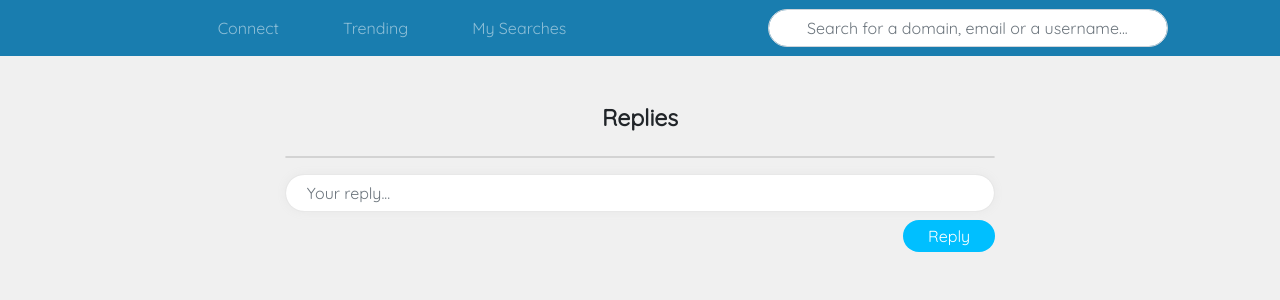
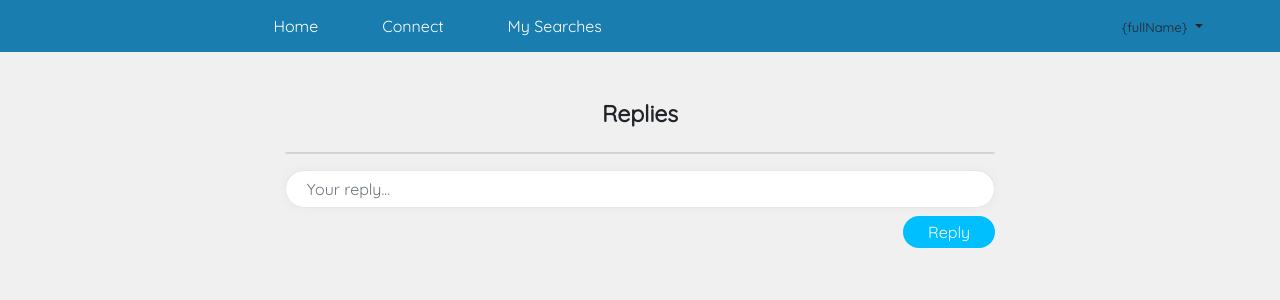
Before and after one commit to dilipj17/crawlr_web_app, a Django app: template question/templates/reply.html in a window 1280 px wide. Shown: the top 300 px of the page. Run offline with Django 3.2, Linux system fonts and the light colour scheme; the template is opened without the code that fills it, so the values that code supplies are empty; some libraries are stand-ins or nearby versions.

Commit message:
profile and reply option added

```diff
--- a/question/templates/reply.html
+++ b/question/templates/reply.html
@@ -14,6 +14,31 @@
     border-radius: 20px;
     border: none;
     padding: 4px 25px;
+  }
+
+  .dropdown-menu {
+    display: none;
+    position: absolute;
+    background-color: #F8F8F8;
+    box-shadow: 0px 8px 16px 0px rgba(0, 0, 0, 0.2);
+    z-index: 1;
+    border-radius: 14px;
+  }
+
+  .dropdown-item:active {
+    background: deepskyblue;
+  }
+
+  .dropdown-item:hover {
+    background: deepskyblue;
+  }
+
+  .button2 {
+    background-color: #FFFFFF;
+    border: none;
+    outline: none !important;
+    border-radius: 50%;
+    font-size: 22px;
   }
 
   .line1 {
@@ -73,9 +98,11 @@
     <div class="mb-4">
       <form style="width: 100%;">
         <span class="form-group mt-4">
-          <input type="text" name="reply" id="reply_text" class="form-control inrep" placeholder="  Your reply..." data-url="{%url 'ques:reply_post_api'%}" data-csrf='{{csrf_token}}'>
+          <input type="text" name="reply" id="reply_text" class="form-control inrep" placeholder="  Your reply..."
+            data-url="{%url 'ques:reply_post_api'%}" data-csrf='{{csrf_token}}'>
         </span>
-        <button style="float: right;" type="submit" class="btn btn-primary button1 mt-2" onclick="postReply()">Reply</button></span>
+        <button style="float: right;" type="submit" class="btn btn-primary button1 mt-2"
+          onclick="postReply()">Reply</button></span>
         <div style="clear: both"></div>
       </form>
     </div>
@@ -91,6 +118,27 @@
             <div class="card-body" style="font-weight: bold">
               {{data.reply}}
             </div>
+            <!-- verify delete -->
+            {% if user == asker or user == data.UserID%}
+            <span class="ml-3" style="float: right">
+              <div class="dropdown">
+                <button class="button2" type="button" data-toggle="dropdown">
+                  <span style="font-weight:bold">. . .</span>
+                </button>
+                <div class="dropdown-menu">
+                  {%if user == asker%}
+                  <a class="dropdown-item verify-reply" href="#" style="color: black;" data-reply='{{data.id}}'>
+                    <span class="mr-3"><i style="color: green;" class="fa fa-check"></i></span>Verify</a>
+                  {%endif%}
+                  {%if user == data.UserID%}
+                  <a class="dropdown-item delete-reply" href="#" style="color: black;" data-reply='{{data.id}}'>
+                    <span class="mr-3"><i class="fa fa-trash" style="color:red;"></i>&nbsp;</span>Delete</a>
+                  {%endif%}
+                </div>
+              </div>
+            </span>
+            {%endif%}
+            <!-- end of verify delete -->
           </div>
           <div>
             <span style="float: right;">
@@ -120,19 +168,7 @@
   <div class="col-sm-2"></div>
 
 </div>
-<div class="row">
-  <div class="infinite-container">
-    {%for data in reply%}
-    <!-- <div class="infinite-item" data-section='ques'>{{ data }}</div> -->
-    {%if user == data.UserID%}
-    <a class="delete-reply" data-reply='{{data.id}}'>delete</a>
-    {%endif%}
-    {%if user == asker%}
-    <a class="verify-reply" data-reply='{{data.id}}'>verify</a>
-    {%endif%}
-    {%endfor%}
-  </div>
-</div>
+
 {%endblock%}
 {%block script%}
 <script src="{%static 'js/question.js'%}" charset="utf-8"></script>
--- a/static/js/profile.js
+++ b/static/js/profile.js
@@ -10,8 +10,23 @@ $(document).ready(function() {
 
       responce = JSON.parse(res);
       if (responce.status == 200) {
-        // write responce to give location
-        $("#profile-data").html(responce.fullName);
+        $("#profileimage1").html(
+          '<img  class="rounded-circle z-depth-2" src="' +
+            responce.image +
+            '" width="32" height="32"></img>'
+        );
+        $("#profileimage2").html(
+          '<img  class="rounded-circle z-depth-2" src="' +
+            responce.image +
+            '" width="80" height="80"></img>'
+        );
+        $("#fullname1").html(responce.fullName);
+        $("#fullname2").html(responce.fullName);
+        $("#email").html(responce.email);
+        $("#about").html(responce.bio);
+        $("#searches").html(responce.searches);
+        $("#questions").html(responce.questions);
+        $("#replys").html(responce.karma);
       } else {
         console.log("some error occured");
       }
--- a/templates/navbar.html
+++ b/templates/navbar.html
@@ -4,23 +4,42 @@
         background-color: #197DAF;
     }
 
-  .has-search .form-control {
-    padding-left: 2.375rem;
-    width: 25rem;
+    .navbar .dropdown-menu {
+        background-color: #F0F0F0;
+        width: 310px;
+        border-radius: 4px;
     }
 
-  .has-search .form-control-feedback {
-    position: absolute;
-    z-index: 2;
-    display: block;
-    width: 2.375rem;
-    height: 2.375rem;
-    line-height: 2.375rem;
-    text-align: center;
-    color: #fff;
+    .buttn1 {
+        border-radius: 50%;
+    }
+
+    .buttn1:focus,
+    .buttn1:active {
+        outline: none !important;
+        box-shadow: none;
+    }
+
+    .tr {
+        font-size: calc(100% + 0.3vw + 0.3vh);
+        font-family: 'Quicksand';
+    }
+
+    .btz {
+        background-color: gold;
+        border-radius: 20px;
+        border: none;
+        padding: 4px 17px;
+    }
+
+    .btz1 {
+        background-color: #ff3333;
+        border-radius: 20px;
+        border: none;
+        padding: 4px 20px;
     }
 </style>
-<nav class="navbar navbar-expand-md navbar-dark navbar-custom">
+<nav class="navbar navbar-expand-md navbar-dark navbar-custom" style="height: 52px;">
     <button class="navbar-toggler" type="button" data-toggle="collapse" data-target="#navbarSupportedContent">
         <span class="navbar-toggler-icon"></span>
     </button>
@@ -28,21 +47,71 @@
     <div class="collapse navbar-collapse mr-5" id="navbarSupportedContent">
         <ul class="navbar-nav mx-auto">
             <li class="nav-item mr-5">
-        <a class="nav-link" href="#">Connect</a>
+                <a class="nav-link" href="{%url 'homepage'%}" style="color: white;">Home</a>
             </li>
             <li class="nav-item mr-5">
-        <a class="nav-link" href="#">Trending</a>
+                <a class="nav-link" href="{% url 'ques:all'%}" style="color: white;">Connect</a>
             </li>
             <li class="nav-item">
-        <a class="nav-link" href="#">My Searches</a>
+                <a class="nav-link" href="{%url 'search:all'%}" style="color: white;"> My Searches</a>
             </li>
         </ul>
-    <form class="form-inline has-search mr-5">
-      <span class="fa fa-search form-control-feedback"></span>
-      <input type="text" class="form-control" style="border-radius: 20px" placeholder="Search for a domain, email or a username...">
-    </form>
+        <ul class="nav navbar-nav flex-row justify-content-between ml-auto">
+            <li class="dropdown order-1">
+                <button type="button" id="dropdownMenu1" data-toggle="dropdown" class="btn dropdown-toggle buttn1">
+                    <span id="profileimage1">
+
+                    </span>
+                    <span style="font-size: small;">
+                        <span id="fullname1">{fullName}</span>
+                    </span>
+                    <span class="caret"></span>
+                </button>
+                <ul class="dropdown-menu dropdown-menu-right mt-2">
+                    <li class="px-3 py-2">
+                        <div>
+                            <div style="text-align: center;">
+                                <p class="tr mb-5" style="display:inline;font-size: small;"><strong>My Account</strong>
+                                </p>
+                                <div class="mt-5 mb-3" id="profileimage2">
+                                </div>
+                                <p class="mb-1" style="font-size: medium;font-weight: 700;" id="fullname2">{Name John}
+                                </p>
+                                <p class="mb-3" style="font-size: x-small;" id="email"></p>
+                                <p style="font-size: x-small;font-weight:600;" id="about"></p>
+                            </div>
+                            <div class="row mt-4" style="text-align: center;">
+                                <div class="col-sm-4">
+                                    <div style="font-size: small;font-weight: 600;" id="searches"></div>
+                                    <div style="font-size: small">Searches</div>
+                                </div>
+                                <div class="col-sm-4">
+                                    <div style="font-size: small;font-weight: 600;" id="questions"></div>
+                                    <div style="font-size: small">Questions</div>
+                                </div>
+                                <div class="col-sm-4">
+                                    <div style="font-size: small;font-weight: 700;" id="replys"></div>
+                                    <div style="font-size: small">Karma</div>
+                                </div>
+                            </div>
+                            <div class="row mt-5" style="text-align: center;">
+                                <div class="col-sm-6">
+                                    <button style="font-size: small;color: black;" type="submit"
+                                        class="btn btn-info btn-lg btz"><span><i style="color: deeppink"
+                                                class="fa fa-star"></i>&nbsp;Premium</span>&nbsp</button>
+                                </div>
+                                <div class="col-sm-0"></div>
+                                <div class="col-sm-6">
+                                    <a href="{%url 'auth:logout'%}"> <button style="font-size: small;color: white;"
+                                            type="submit" class="btn btn-info btn-lg btz1"><span><i
+                                                    class="fa fa-power-off"></i>&nbsp;Log</span>&nbsp<span>out</span></button></a>
+                                </div>
+                            </div>
+                        </div>
+                    </li>
+                </ul>
+            </li>
+        </ul>
     </div>
     <input type="hidden" id="profileurl" value="{% url 'auth:profile'%}">
-  <div id="profile-data">
-  </div>
 </nav>
```
Also changed, not shown: authentication/templates/profile_comfirmation.html (+6 -8 lines), question/templates/question.html (+8 -5 lines), static/css/circularimage.css (deleted, +0 -29 lines). Lines whose indentation alone changed are shown as unchanged.
